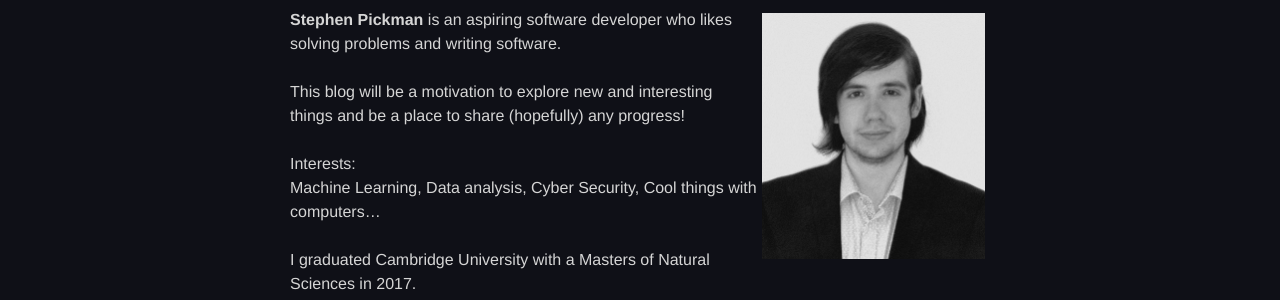
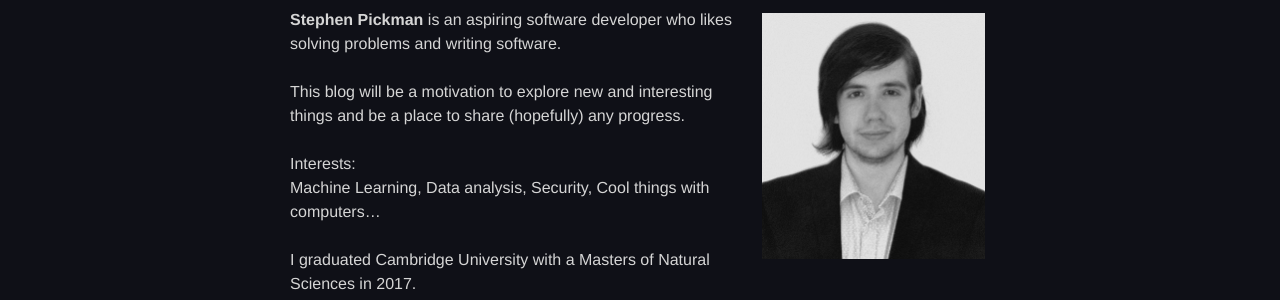
Before and after one commit to spickman/serico, a Jekyll site: the page built from about.md, in a window 1280 px wide. Shown: the part 174-474 px from the top of the page. Built offline with Jekyll 4.4.1, drawn with Linux system fonts in a browser that asks for light colours; nearby versions of some CDN libraries.

Commit message:
Updated and checked posts/about/portfolio

```diff
--- a/_portfolio/2_project.markdown
+++ b/_portfolio/SixSigmaToolbox.markdown
@@ -1,6 +1,6 @@
 ---
 layout: post
-title: <strong>SixSigma Toolbox </strong>
+title: SixSigma Toolbox
 description: A toolbox for statistical training
 img: img/2.jpg
 ---
--- a/about.md
+++ b/about.md
@@ -8,10 +8,10 @@
 
 <strong>Stephen Pickman</strong> is an aspiring software developer who likes solving problems and writing software.
 <br> <br>
-This blog will be a motivation to explore new and interesting things and be a place to share (hopefully) any progress!
+This blog will be a motivation to explore new and interesting things and be a place to share (hopefully) any progress.
 <br> <br>
 Interests:<br/>
-Machine Learning, Data analysis, Cyber Security, Cool things with computers... <br/><br>
+Machine Learning, Data analysis, Security, Cool things with computers... <br/><br>
 I graduated Cambridge University with a Masters of Natural Sciences in 2017.
 <hr/>
 <br/>
```
Also changed, not shown: other parts of _portfolio/SixSigmaToolbox.markdown (+1 -1 lines), _portfolio/1_project.markdown (deleted, +0 -20 lines), _portfolio/serico.markdown (added, +17 -0 lines), _posts/2017-09-15-post101.markdown (renamed from _posts/2017-09-15-title.markdown, +5 -4 lines).
